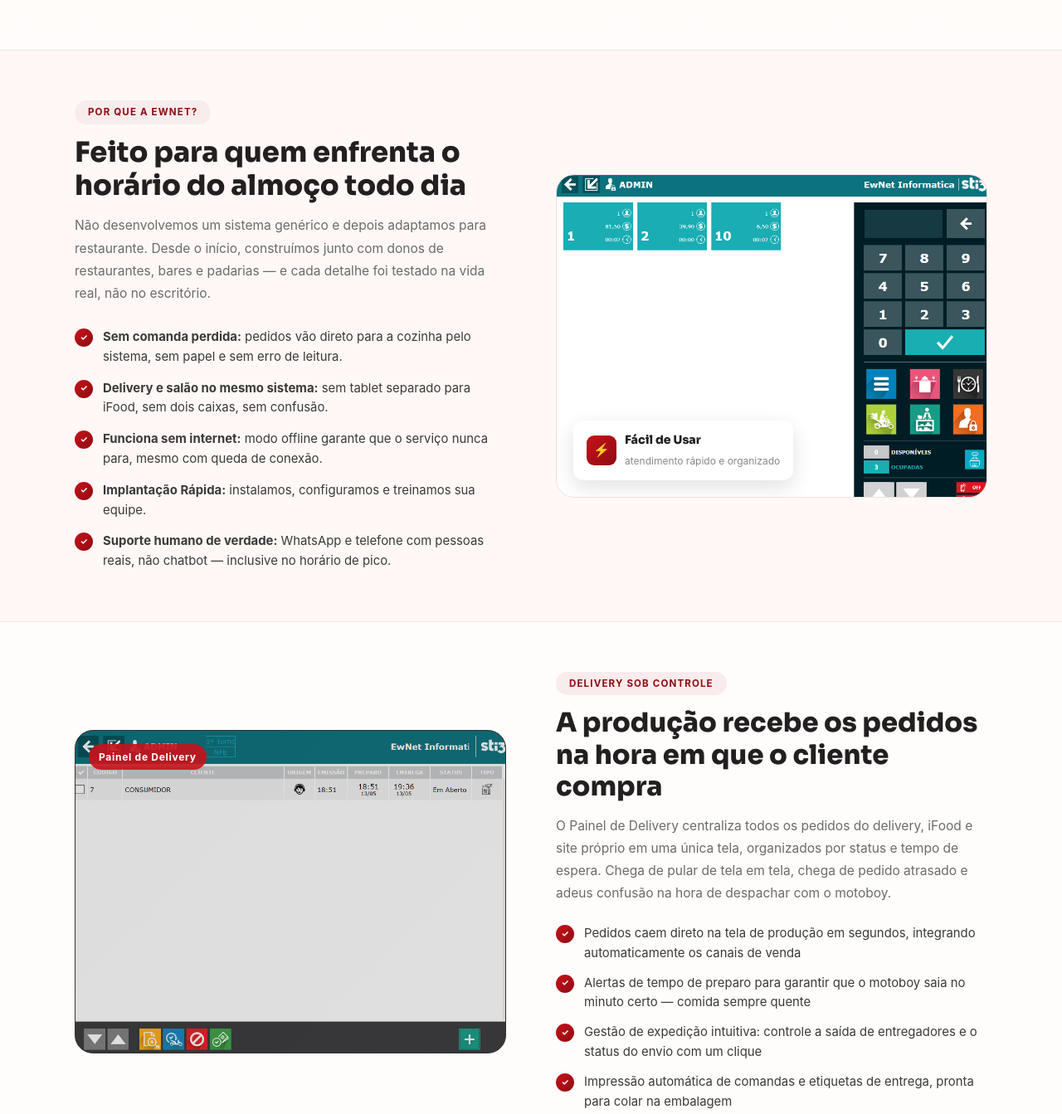
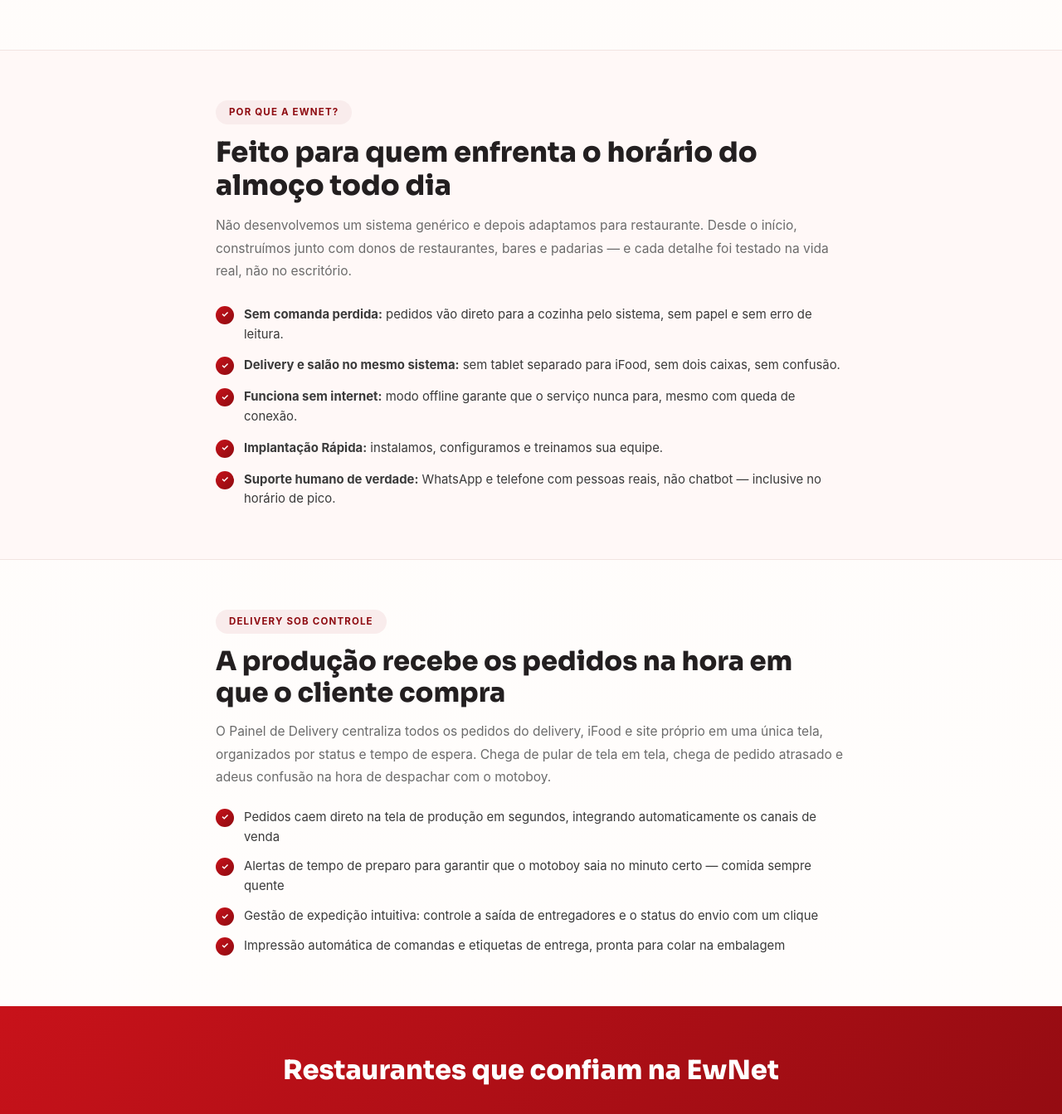
Before and after one commit to VictorPedroza/website-ewnet, a plain HTML site: page pages/restaurante.html in a window 1280 px wide. Shown: the part 2980-4323 px from the top of the page at 83% size. Drawn offline with Linux system fonts and the light colour scheme.

Commit message:
feat(restaurante): update restaurante page, removing system example images

```diff
--- a/css/restaurante.css
+++ b/css/restaurante.css
@@ -229,10 +229,10 @@
   margin-top: 52px;
 }
 .restaurant-why-inner {
-  max-width: 1100px;
+  max-width: 760px;
   margin: 0 auto;
   display: grid;
-  grid-template-columns: 1fr 1fr;
+  grid-template-columns: 1fr;
   gap: 60px;
   align-items: center;
 }
@@ -290,54 +290,6 @@
   font-weight: 700;
   margin-top: 1px;
 }
-.why-image-wrap {
-  border-radius: 22px;
-  overflow: hidden;
-  position: relative;
-  aspect-ratio: 4/3;
-  background: linear-gradient(135deg, #f9ecec, #fff0ee);
-  display: flex;
-  align-items: center;
-  justify-content: center;
-  border: 1px solid #efe2df;
-}
-.why-image-wrap img {
-  width: 100%;
-  height: 100%;
-  object-fit: cover;
-}
-.why-image-badge {
-  position: absolute;
-  bottom: 20px;
-  left: 20px;
-  background: #fff;
-  border-radius: 12px;
-  padding: 12px 16px;
-  display: flex;
-  align-items: center;
-  gap: 10px;
-  box-shadow: 0 8px 24px rgba(0, 0, 0, 0.12);
-}
-.why-image-badge .badge-icon {
-  width: 36px;
-  height: 36px;
-  background: linear-gradient(135deg, #c8121a, #8e0b11);
-  border-radius: 9px;
-  display: flex;
-  align-items: center;
-  justify-content: center;
-  color: #fff;
-  font-size: 1rem;
-}
-.why-image-badge strong {
-  display: block;
-  font-family: "Sora", sans-serif;
-  font-size: 0.88rem;
-  font-weight: 800;
-  color: #231f20;
-}
-.why-image-badge span { font-size: 0.75rem; color: #888; }
-
 /* ── COMO FUNCIONA ── */
 .restaurant-steps {
   max-width: 1100px;
@@ -469,41 +421,12 @@
   padding: 60px 5%;
 }
 .kitchen-inner {
-  max-width: 1100px;
+  max-width: 760px;
   margin: 0 auto;
   display: grid;
-  grid-template-columns: 1fr 1fr;
+  grid-template-columns: 1fr;
   gap: 60px;
   align-items: center;
-}
-.kitchen-image {
-  border-radius: 22px;
-  overflow: hidden;
-  position: relative;
-  aspect-ratio: 4/3;
-  background: linear-gradient(135deg, #1a1a1a, #2d2d2d);
-  display: flex;
-  align-items: center;
-  justify-content: center;
-  border: 1px solid #333;
-}
-.kitchen-image img {
-  width: 100%;
-  height: 100%;
-  object-fit: cover;
-  opacity: 0.85;
-}
-.kitchen-badge {
-  position: absolute;
-  top: 16px;
-  left: 16px;
-  background: rgba(200, 18, 26, 0.9);
-  color: #fff;
-  font-size: 0.75rem;
-  font-weight: 700;
-  padding: 6px 12px;
-  border-radius: 20px;
-  letter-spacing: 0.06em;
 }
 .kitchen-text .label-pill {
   display: inline-block;
--- a/pages/restaurante.html
+++ b/pages/restaurante.html
@@ -408,36 +408,12 @@
               </li>
             </ul>
           </div>
-
-          <div class="why-image-wrap">
-            <img
-              src="../assets/images/sti3/Mesas.jpeg"
-              alt="Sistema EwNet em funcionamento em restaurante"
-              onerror="this.style.display = 'none'"
-            />
-            <div class="why-image-badge">
-              <div class="badge-icon">⚡</div>
-              <div>
-                <strong>Fácil de Usar</strong>
-                <span>atendimento rápido e organizado</span>
-              </div>
-            </div>
-          </div>
         </div>
       </section>
 
       <!-- ── COZINHA CONECTADA ── -->
       <section class="kitchen-section">
         <div class="kitchen-inner">
-          <div class="kitchen-image">
-            <img
-              src="../assets/images/sti3/Delivery.jpeg"
-              alt="Monitor de cozinha KDS"
-              onerror="this.style.display = 'none'"
-            />
-            <div class="kitchen-badge">Painel de Delivery</div>
-          </div>
-
           <div class="kitchen-text">
             <span class="label-pill">Delivery sob controle</span>
             <h2>
```
